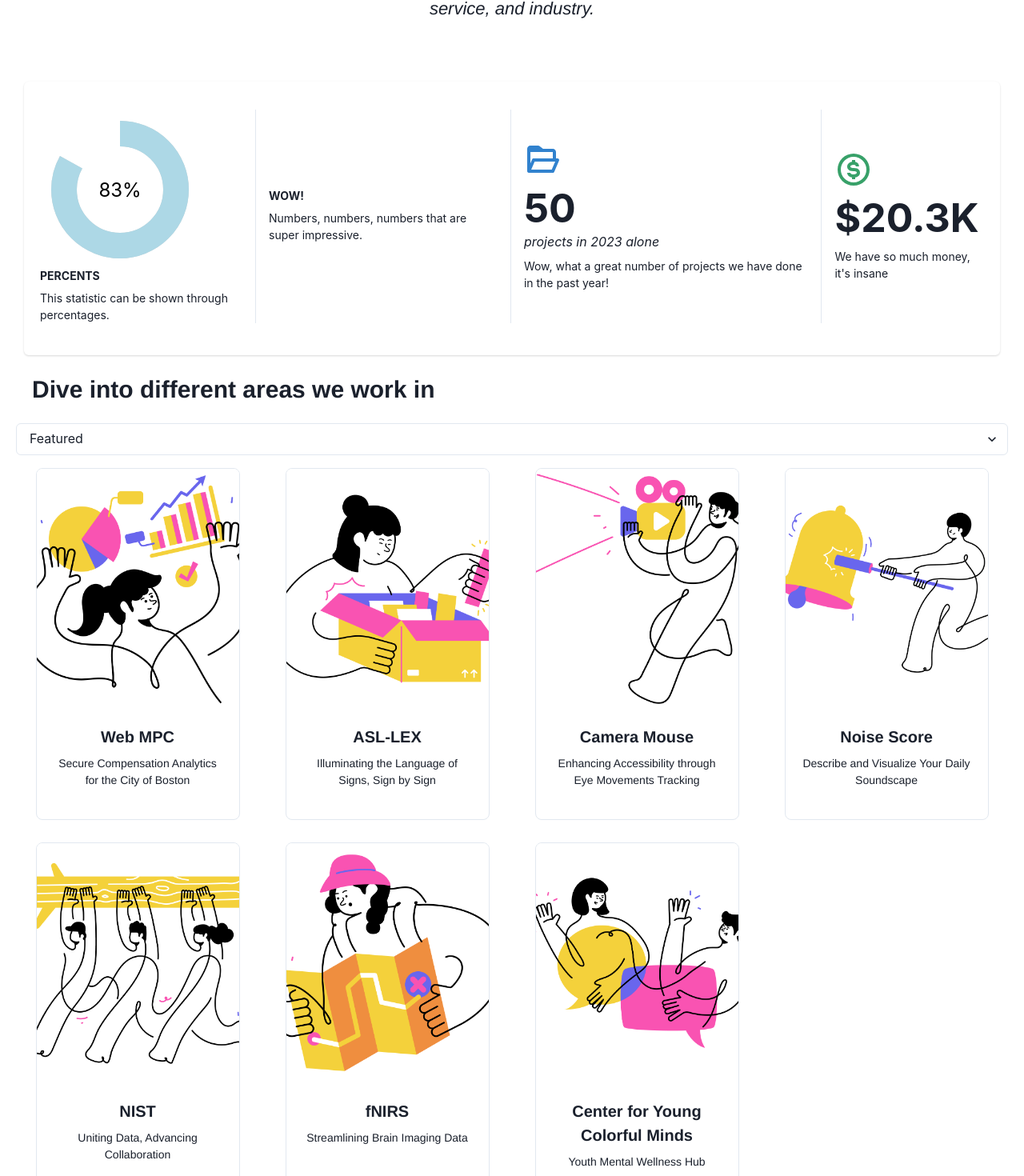
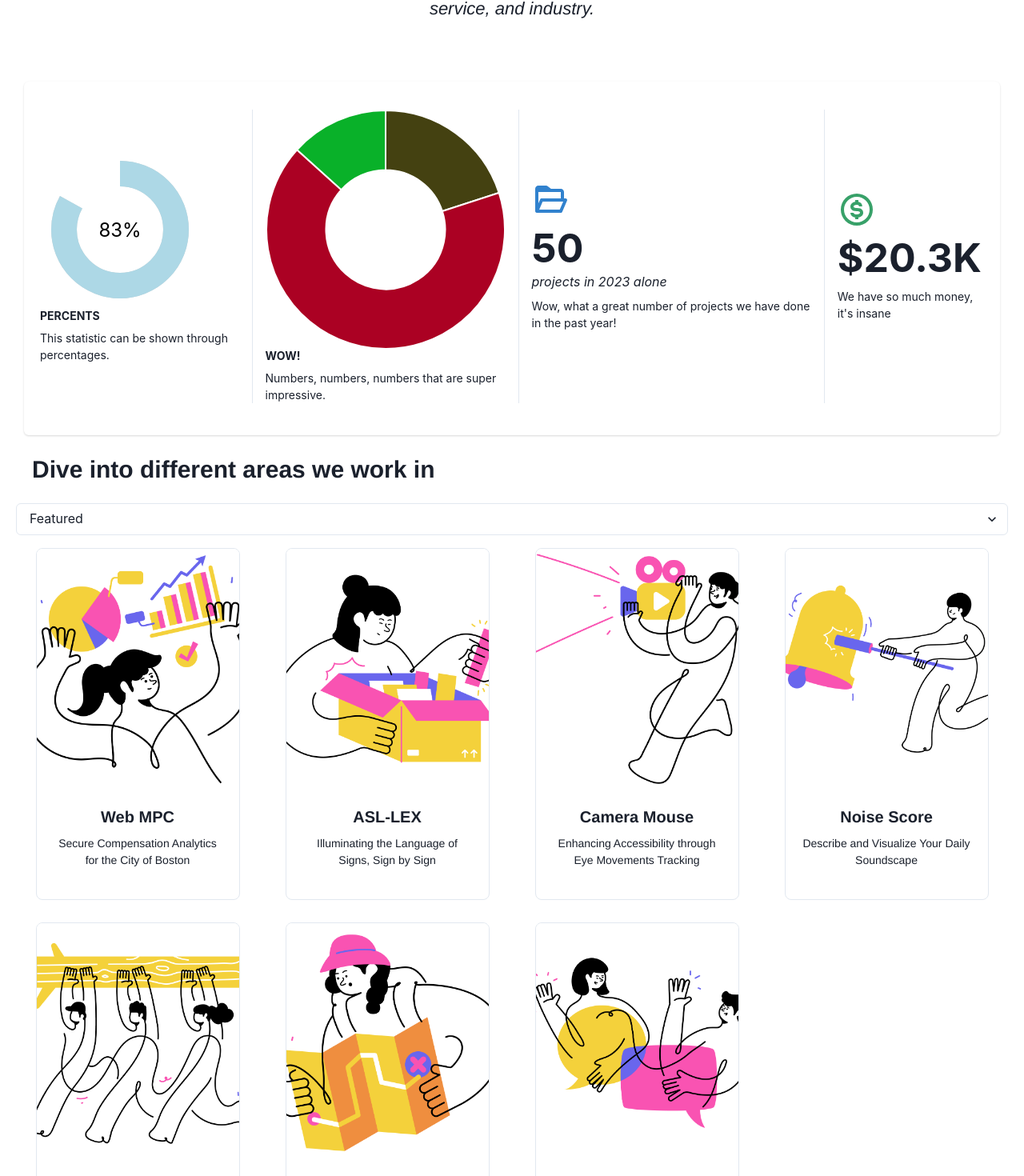
Before and after one commit to hicsail/hicsail.github.io, a React app: page /projects in a window 1280 px wide. Shown: the part 1209-2679 px from the top of the page at 80% size. Built offline with nearby package versions, Linux system fonts and the light colour scheme; a web font is replaced by a local one.

Commit message:
data visual and rearranged projects

```diff
--- a/package.json
+++ b/package.json
@@ -22,6 +22,7 @@
 		"prop-types": "15.7.2",
 		"react": "18.2.0",
 		"react-awesome-reveal": "^4.2.5",
+		"react-chartjs-2": "^5.2.0",
 		"react-circular-progressbar": "^2.1.0",
 		"react-device-detect": "2.2.3",
 		"react-dom": "18.2.0",
--- a/src/components/Card.tsx
+++ b/src/components/Card.tsx
@@ -42,9 +42,6 @@ export const Card: React.FC<Props> = ({
   metaDataPublication,
 }) => {
   const { isOpen, onOpen, onClose } = useDisclosure();
-  useEffect(() => {
-    console.log('the modal is changed, it is now: ', isOpen);
-  }, [isOpen]);
 
   return (
     <>
--- a/src/components/CircularProgress.tsx
+++ b/src/components/CircularProgress.tsx
@@ -1,12 +1,6 @@
 import React from 'react';
 import { Circle } from './Circle';
 import { TextComponent } from './Text';
-
-const cleanPercentage = (percentage: number) => {
-  const isNegativeOrNaN = !Number.isFinite(+percentage) || percentage < 0; // we can set non-numbers to 0 here
-  const isTooHigh = percentage > 100;
-  return isNegativeOrNaN ? 0 : isTooHigh ? 100 : +percentage;
-};
 
 interface PieProps {
   percentage: number;
@@ -14,6 +8,12 @@ interface PieProps {
 }
 
 export const Pie: React.FC<PieProps> = (props) => {
+  const cleanPercentage = (percentage: number) => {
+    const isNegativeOrNaN = !Number.isFinite(+percentage) || percentage < 0; // we can set non-numbers to 0 here
+    const isTooHigh = percentage > 100;
+    return isNegativeOrNaN ? 0 : isTooHigh ? 100 : +percentage;
+  };
+
   const pct = cleanPercentage(props.percentage);
   return (
     <svg width={200} height={200}>
--- a/src/components/DataVisual.tsx
+++ b/src/components/DataVisual.tsx
@@ -10,9 +10,24 @@ import {
 } from '@chakra-ui/react';
 import { BiDollarCircle, BiFolderOpen } from 'react-icons/bi';
 import { Pie } from './CircularProgress';
+import { Doughnut } from 'react-chartjs-2';
+import { Chart as ChartJS, ArcElement, Tooltip, Legend } from 'chart.js';
 import * as React from 'react';
 
 export const DataVisual: React.FC = () => {
+  ChartJS.register(ArcElement, Tooltip);
+  const data = {
+    labels: ['first', 'second', 'third'],
+    datasets: [
+      {
+        label: 'Dataset duh',
+        data: [3, 10, 2],
+        backgroundColor: ['#444111', '#ab0123', '#09b129'],
+        hoverOffset: 4,
+      },
+    ],
+  };
+
   return (
     <Card>
       <CardBody>
@@ -27,6 +42,7 @@ export const DataVisual: React.FC = () => {
             </Text>
           </Box>
           <Box>
+            <Doughnut data={data} />
             <Heading size="xs" textTransform="uppercase">
               Wow!
             </Heading>
--- a/src/utils/data/data.json
+++ b/src/utils/data/data.json
@@ -365,42 +365,7 @@
       "metaDataPresentation": [],
       "metaDataPublication": []
     },
-    {
-      "title": "Shape-Up",
-      "titleDescription": "Fostering Urban Planning for Safer Communities",
-      "description": "Shape-Up is a web-based analytical visualization tool developed in collaboration with Jonathan Jay, an Associate Professor at BU's School of Public Health in the Department of Community Health Problems. This project aims to uncover the intricate connection between a city's neighborhoods and the prevalence of gun violence. By scrutinizing physical properties such as park density and vacant building density, Shape-Up provides valuable insights into the factors influencing gun violence rates. Additionally, the tool identifies areas with high potential for targeted gun violence prevention efforts by enhancing their environmental physical attributes. Shape-Up is dedicated to fostering safer, more resilient communities.",
-      "href": "../../../img/projects/illustrations/watering.png",
-      "projectType": "Data Science",
-      "pi": [
-        "Jonathan Jay, Associate Professor at Boston University School of Public Health, at the Department of Community Health Problems"
-      ],
-      "metaDataPresentation": [],
-      "metaDataPublication": []
-    },
-    {
-      "title": "SUDTraining",
-      "titleDescription": "Gateway to Substance Abuse Resources",
-      "description": "SUDTraining is a comprehensive web-based platform that offers in-depth training and assessment in the fields of substance abuse and mental health disorders. With three distinct modules, registered users can engage in interactive training sessions, quizzes, and, upon successful completion of the entire course, earn certificates of achievement. The platform includes an intuitive admin and analytics dashboard enriched with various visualizations for a more insightful overview. Originally led by Thomas Andrew at BU School of Medicine, SUDTraining is now steered by Stephen Brady, an Associate Professor of Psychiatry at BU School of Medicine. As a collaborative endeavor, it strives to empower learners in these crucial domains.",
-      "href": "../../../img/projects/illustrations/door.png",
-      "projectType": "Ed Tech",
-      "pi": [
-        "Stephen Brady, Associate Professor of Psychiatry at Boston University School of Medicine"
-      ],
-      "metaDataPresentation": [],
-      "metaDataPublication": []
-    },
-    {
-      "title": "Black Women's Health Study",
-      "titleDescription": "Analytics and Advocacy",
-      "description": "SAIL's contribution to The Black Women's Health Study project encompasses a sophisticated web-based platform designed for request tracking and data sharing, serving as a repository of comprehensive data related to the health of black women. This invaluable resource includes an analytics dashboard that provides key insights into shareable data, traffic, data usage, and data visualization, enhancing the understanding of this critical dataset. The request tracking process is divided into three distinct phases, comprising brief query submissions, concept proposal submission, and formal data requests. This initiative plays a pivotal role in advancing research and knowledge in the domain of black women's health.",
-      "href": "../../../img/projects/illustrations/stars.png",
-      "projectType": "Digital Health",
-      "pi": [
-        "Dr. Julie Palmer, Karin Grunebaum Cancer Research Professor at Boston University School of Medicine, Director of Slone Epidemiology Center, Co-Director of BU-BMC Cancer Center"
-      ],
-      "metaDataPresentation": [],
-      "metaDataPublication": []
-    },
+
     {
       "title": "MTSS",
       "titleDescription": "Unlocking Learning Insights",
@@ -439,7 +404,6 @@
     }
   ],
   "projectsListed": [
-    "COVID",
     "Web MPC",
     "ASL-LEX",
     "Camera Mouse",
@@ -456,15 +420,18 @@
     "COMETS",
     "Climate Lies",
     "Web OMM",
-    "Synthera Health",
     "fNIRS",
     "Center for Young Colorful Minds",
     "BROC Online Inquiry System",
     "RESTORE",
     "Shape-Up",
-    "Anchor",
+    "MTSS",
+    "Career Map",
+    "EcoForecast",
     "SUDTraining",
-    "Black Women's Health Study"
+    "Black Women's Health Study",
+    "COVID",
+    "Anchor"
   ],
   "oldProjects": [
     {
@@ -486,6 +453,42 @@
       "pi": null,
       "metaDataPresentation": [],
       "metaDataPublication": []
+    },
+    {
+      "title": "Shape-Up",
+      "titleDescription": "Fostering Urban Planning for Safer Communities",
+      "description": "Shape-Up is a web-based analytical visualization tool developed in collaboration with Jonathan Jay, an Associate Professor at BU's School of Public Health in the Department of Community Health Problems. This project aims to uncover the intricate connection between a city's neighborhoods and the prevalence of gun violence. By scrutinizing physical properties such as park density and vacant building density, Shape-Up provides valuable insights into the factors influencing gun violence rates. Additionally, the tool identifies areas with high potential for targeted gun violence prevention efforts by enhancing their environmental physical attributes. Shape-Up is dedicated to fostering safer, more resilient communities.",
+      "href": "../../../img/projects/illustrations/watering.png",
+      "projectType": "Data Science",
+      "pi": [
+        "Jonathan Jay, Associate Professor at Boston University School of Public Health, at the Department of Community Health Problems"
+      ],
+      "metaDataPresentation": [],
+      "metaDataPublication": []
+    },
+    {
+      "title": "SUDTraining",
+      "titleDescription": "Gateway to Substance Abuse Resources",
+      "description": "SUDTraining is a comprehensive web-based platform that offers in-depth training and assessment in the fields of substance abuse and mental health disorders. With three distinct modules, registered users can engage in interactive training sessions, quizzes, and, upon successful completion of the entire course, earn certificates of achievement. The platform includes an intuitive admin and analytics dashboard enriched with various visualizations for a more insightful overview. Originally led by Thomas Andrew at BU School of Medicine, SUDTraining is now steered by Stephen Brady, an Associate Professor of Psychiatry at BU School of Medicine. As a collaborative endeavor, it strives to empower learners in these crucial domains.",
+      "href": "../../../img/projects/illustrations/door.png",
+      "projectType": "Ed Tech",
+      "pi": [
+        "Stephen Brady, Associate Professor of Psychiatry at Boston University School of Medicine"
+      ],
+      "metaDataPresentation": [],
+      "metaDataPublication": []
+    },
+    {
+      "title": "Black Women's Health Study",
+      "titleDescription": "Analytics and Advocacy",
+      "description": "SAIL's contribution to The Black Women's Health Study project encompasses a sophisticated web-based platform designed for request tracking and data sharing, serving as a repository of comprehensive data related to the health of black women. This invaluable resource includes an analytics dashboard that provides key insights into shareable data, traffic, data usage, and data visualization, enhancing the understanding of this critical dataset. The request tracking process is divided into three distinct phases, comprising brief query submissions, concept proposal submission, and formal data requests. This initiative plays a pivotal role in advancing research and knowledge in the domain of black women's health.",
+      "href": "../../../img/projects/illustrations/stars.png",
+      "projectType": "Digital Health",
+      "pi": [
+        "Dr. Julie Palmer, Karin Grunebaum Cancer Research Professor at Boston University School of Medicine, Director of Slone Epidemiology Center, Co-Director of BU-BMC Cancer Center"
+      ],
+      "metaDataPresentation": [],
+      "metaDataPublication": []
     }
   ]
 }
```
Also changed, not shown: src/components/ProjectsGrid.tsx (+29 -2 lines), 2 other files (tests, documents, lock files or other folders).
